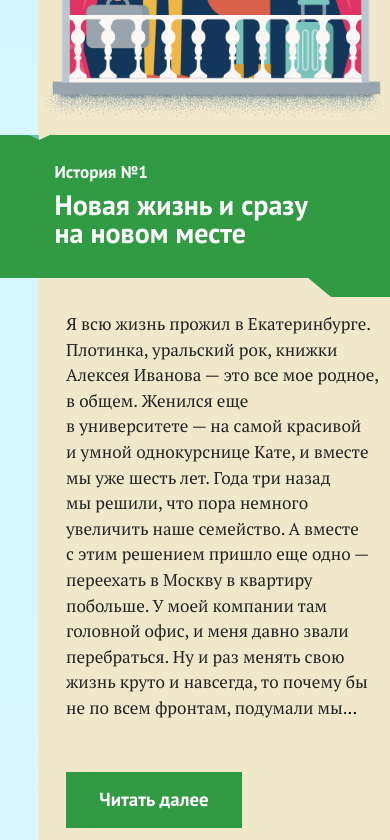
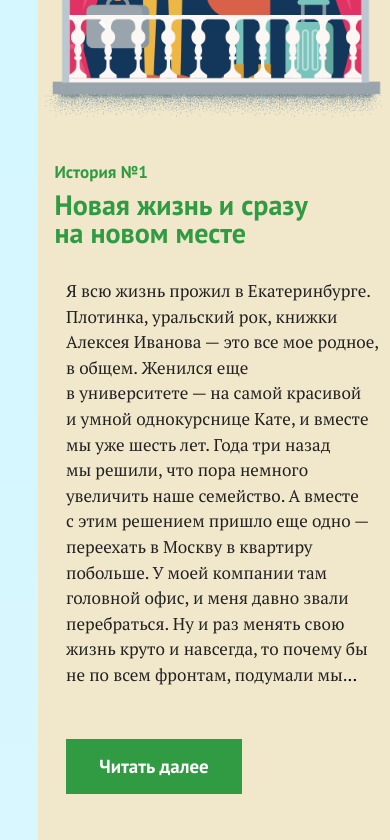
Before and after one commit to kamika9ze/lenta, a website: page src/index.html in a window 390 px wide. Shown: the part 960-1800 px from the top of the page. Drawn offline with nearby package versions, Linux system fonts and the light colour scheme; files that its build step writes are made by us from their sources; a script that the page names is missing.

Commit message:
new edits

```diff
--- a/src/assets/less/styles-sber.less
+++ b/src/assets/less/styles-sber.less
@@ -74,7 +74,6 @@ html {
 			font-family: "PTSerif";
 			color: #333333;
 			line-height: 1.556;
-			font-style: italic;
 			font-weight: bold;
 			text-align: left;
 			margin-bottom: 42px;
@@ -182,45 +181,45 @@ html {
 .section-history-title {
 	display: inline-block;
 	width: 100%;
-	background: #309b42;
+	// background: #309b42;
 	font-family: "PTSans";
 	font-size: 	32px;
 	line-height: 1;
-	color: rgb(255, 255, 255);
+	color: #309b42;
 	position: relative;
 	padding: 30px 10px 34px 0;
-	margin-bottom: 45px;
+	// margin-bottom: 45px;
 }
 .section-history-title-text {
 	font-family: "PTSans";
 	font-size: 	32px;
 	line-height: 1;
-	color: rgb(255, 255, 255);
+	color: #309b42;
 	position: relative;
     z-index: 5;
     font-weight: bold;
 }
-.section-history-title:before {
-	content: "";
-	width: 0;
-	height: 0;
-	border-style: solid;
-	border-width: 6px 12px 0 12px;
-	border-color: #d6f6ff transparent transparent transparent;
-	position: absolute;
-    left: -10px;
-    top: 0;
-    z-index: 2;
-}
-.section-history-title:after {
-	content: "";
-	width: 100px;
-	height: 100%;
-	right: 100%;
-	top: 0;
-	position: absolute;
-	background: #309b42;
-}
+// .section-history-title:before {
+// 	content: "";
+// 	width: 0;
+// 	height: 0;
+// 	border-style: solid;
+// 	border-width: 6px 12px 0 12px;
+// 	border-color: #d6f6ff transparent transparent transparent;
+// 	position: absolute;
+//     left: -10px;
+//     top: 0;
+//     z-index: 2;
+// }
+// .section-history-title:after {
+// 	content: "";
+// 	width: 100px;
+// 	height: 100%;
+// 	right: 100%;
+// 	top: 0;
+// 	position: absolute;
+// 	background: #309b42;
+// }
 .section-history-number {
 	font-size: 16px;
 	font-weight: bold;
@@ -228,7 +227,7 @@ html {
 	text-align: left;
 	width: 100%;
 	display: inline-block;
-	color: #fff;
+	color: #309b42;
 	margin-bottom: 10px;
 }
 .section-history-title-bg-bottom {
@@ -273,6 +272,7 @@ html {
 	height: 18px;
 	display: inline-block;
 	margin-left: 32px;
+	position: relative;
 }
 .section-history9 > div {
 	padding-bottom: 384px;
@@ -642,8 +642,9 @@ html {
 	.section-history-title {
 	    padding: 48px 10px 50px 27px;
 	    padding: 7.5vw 1.5625vw 7.8125vw 4.21875vw;
-	    margin-bottom: 55px;
-	    margin-bottom: 8.59375vw;
+	    // margin-bottom: 55px;
+	    // margin-bottom: 8.59375vw;
+	    margin-bottom: 0;
 	}
 	.section-history-title-bg-bottom {
 	    height: calc(100% + 32px);
@@ -813,18 +814,18 @@ html {
 	    left: initial;
 	    z-index: 3;
 	}
-	.section-history-title:before {
-		background: url('../images/SB/title-before-mobile.png') no-repeat;
-		background-size: contain;
-	    width: 33px;
-	    width: 5.15625vw;
-	    height: 8px;
-	    height: 1.25vw;
-	    border: none;
-	    left: -15.6px;
-	    left: -2.4375vw;
-	    top: -0.09vw;
-	}
+	// .section-history-title:before {
+	// 	background: url('../images/SB/title-before-mobile.png') no-repeat;
+	// 	background-size: contain;
+	//     width: 33px;
+	//     width: 5.15625vw;
+	//     height: 8px;
+	//     height: 1.25vw;
+	//     border: none;
+	//     left: -15.6px;
+	//     left: -2.4375vw;
+	//     top: -0.09vw;
+	// }
 
 	.footer {
 	    padding: 62px 43px 69px 38px;
--- a/src/index.html
+++ b/src/index.html
@@ -50,7 +50,7 @@
 					<div class="section-left">
 						<a href="http://www.sberbank.ru/ru/person/additional/accreditive?utm_source=Lenta_SP&utm_medium=Logo&utm_campaign=Lentaaccreditive" class="section-logo" onclick="gtag('event', 'logo-sberbank', { 'event_category': 'external', 'event_action': 'click', 'event_label': 'logo-sberbank', });" target="blank"><img src="./assets/images/SB/logo-sber.svg" alt=""></a>
 						<div class="section-title" data-aos="fade-down">Давай пожмем <br>друг другу руки</div>
-						<p data-aos="fade-up">Любая крупная сделка, в&nbsp;особенности&nbsp;та, что касается покупки или продажи недвижимости, может пойти не&nbsp;так гладко, как того хотят обе стороны. К&nbsp;чему стоит быть готовым и&nbsp;как избежать проблем с&nbsp;расчетами по&nbsp;сделке&nbsp;&mdash; в&nbsp;этом проекте <a href="http://www.sberbank.ru/ru/person/additional/accreditive?utm_source=Lenta_SP&utm_medium=hyperlink&utm_campaign=Lentaaccreditive" target="blank">Сбербанк</a> и&nbsp;<a href="https://lenta.ru" target="blank">Lenta.ru</a></p>
+						<p data-aos="fade-up">Любая крупная сделка, в&nbsp;особенности&nbsp;та, что касается покупки или продажи недвижимости, может пойти не&nbsp;так гладко, как того хотят обе стороны. К&nbsp;чему стоит быть готовым и&nbsp;как избежать проблем с&nbsp;расчетами по&nbsp;сделке&nbsp;&mdash; в&nbsp;этом проекте <a href="http://www.sberbank.ru/ru/person/additional/accreditive?utm_source=Lenta_SP&utm_medium=hyperlink&utm_campaign=Lentaaccreditive" target="blank">Сбербанка</a> и&nbsp;<a href="https://lenta.ru" target="blank">Lenta.ru</a></p>
 						<script src="https://yastatic.net/es5-shims/0.0.2/es5-shims.min.js"></script>
 						<script src="https://yastatic.net/share2/share.js"></script>
 						<div class="social img-none-dectope ya-share2" id="ya-share2" data-bare data-services="vkontakte,facebook,twitter,odnoklassniki" data-image="http://akkreditiv.lenta.ru/assets/images/SB/Social.jpg" data-description="" data-title="" data-url=""></div>
@@ -72,7 +72,6 @@
 						<div class="section-history-title" data-aos="flip-up">
 							<span class="section-history-number">История №1</span>
 							<span class="section-history-title-text">Новая жизнь и&nbsp;сразу на&nbsp;новом месте</span>
-							<span class="section-history-title-bg-bottom"></span>
 						</div>
 						<p data-aos="flip-down">Я&nbsp;всю жизнь прожил в&nbsp;Екатеринбурге. Плотинка, уральский рок, книжки Алексея Иванова&nbsp;&mdash; это все мое родное, в&nbsp;общем. Женился еще в&nbsp;университете&nbsp;&mdash; на&nbsp;самой красивой и&nbsp;умной однокурснице Кате, и&nbsp;вместе мы&nbsp;уже шесть лет. Года три назад мы&nbsp;решили, что пора немного увеличить наше семейство. А&nbsp;вместе с&nbsp;этим решением пришло еще одно&nbsp;&mdash; переехать в&nbsp;Москву в&nbsp;квартиру побольше. У&nbsp;моей компании там головной офис, и&nbsp;меня давно звали перебраться. Ну&nbsp;и&nbsp;раз менять свою жизнь круто и&nbsp;навсегда, то&nbsp;почему&nbsp;бы не&nbsp;по&nbsp;всем фронтам, подумали&nbsp;мы.</p>
 						<div class="section-history-hide-text">
@@ -99,7 +98,6 @@
 						<div class="section-history-title" data-aos="fade-right">
 							<span class="section-history-number">История №2</span>
 							<span class="section-history-title-text">Два миллиона рублей в&nbsp;коробке</span>
-							<span class="section-history-title-bg-bottom"></span>
 						</div>
 						<p data-aos="fade-up-right">Как-то раз ко&nbsp;мне через знакомых обратилась пожилая пара&nbsp;&mdash; Мария и&nbsp;Иван. Жили они где-то в&nbsp;районе полярного круга и&nbsp;после выхода на&nbsp;пенсию решились наконец переехать южнее&nbsp;&mdash; поближе к&nbsp;дочери. Квартиру я&nbsp;нашла быстро&nbsp;&mdash; отличная двушка во&nbsp;вторичке, тихий двор и&nbsp;большой парк рядом. Покупателям понравились и&nbsp;квартира, и&nbsp;продавцы. Сделку назначили на&nbsp;июнь. Платить решили наличными в&nbsp;присутствии нотариуса.</p>
 						<div class="section-history-hide-text">
@@ -128,7 +126,6 @@
 						<div class="section-history-title" data-aos="fade-left">
 							<span class="section-history-number">История №3</span>
 							<span class="section-history-title-text">Легендарный внедорожник в&nbsp;угоне</span>
-							<span class="section-history-title-bg-bottom"></span>
 						</div>
 						<p data-aos="fade-up">Я&nbsp;решилась на&nbsp;покупку первого авто в&nbsp;24&nbsp;года. Работала аудитором и&nbsp;получала хорошие деньги, так что на&nbsp;автомобиль скопила сама и&nbsp;невероятно этим гордилась. Однако на&nbsp;новую машину мечты мне все равно не&nbsp;хватало, и&nbsp;я&nbsp;решилась взять подержанную&nbsp;&mdash; на&nbsp;сайте объявлений я&nbsp;нашла легендарный японский внедорожник с&nbsp;не&nbsp;самым большим пробегом и&nbsp;по&nbsp;отличной цене.</p>
 						<div class="section-history-hide-text">
@@ -153,7 +150,6 @@
 						<div class="section-history-title" data-aos="zoom-in-right">
 							<span class="section-history-number">История №4</span>
 							<span class="section-history-title-text">Репродукция Рериха по&nbsp;цене оригинала</span>
-							<span class="section-history-title-bg-bottom"></span>
 						</div>
 						<p data-aos="zoom-out-left">Один из&nbsp;моих клиентов, большой бизнесмен, которому я&nbsp;оказывал юридические услуги, рассказал одну невероятную историю. В&nbsp;одну из&nbsp;своих поездок в&nbsp;США он&nbsp;на&nbsp;каком-то светском рауте познакомился с&nbsp;коллекционером. Тот долго нахваливал Россию и&nbsp;наших живописцев, а&nbsp;потом заявил, что в&nbsp;его коллекции есть три картины Рериха. И&nbsp;пригласил моего клиента и&nbsp;его жену в&nbsp;свой дом&nbsp;&mdash; оценить его частное собрание.</p>
 						<div class="section-history-hide-text">
@@ -179,7 +175,6 @@
 						<div class="section-history-title" data-aos="fade-right">
 							<span class="section-history-number">История №5</span>
 							<span class="section-history-title-text">Звенья квартирной цепи</span>
-							<span class="section-history-title-bg-bottom"></span>
 						</div>
 						<p>Пару лет назад я&nbsp;получил в&nbsp;наследство от&nbsp;бабушки квартиру&nbsp;&mdash; однушку в&nbsp;Марьиной Роще. Мне этот район нравился, но&nbsp;я&nbsp;как раз собирался жениться, и&nbsp;хотелось жилплощади побольше. Я&nbsp;выставил квартиру на&nbsp;продажу и&nbsp;начал искать двушку. Через пару месяцев идеальный вариант нашелся, но&nbsp;вот продать свою никак не&nbsp;получалось. То&nbsp;мне не&nbsp;нравились покупатели, то&nbsp;покупателям не&nbsp;нравилась цена. Когда я&nbsp;встретился с&nbsp;владельцами двухкомнатной квартиры, очень приветливой парой&nbsp;&mdash; Светланой и&nbsp;Кириллом, они рассказали, что сами тоже планируют переезжать&nbsp;&mdash; в&nbsp;трешку. Мы&nbsp;друг другу как-то сразу понравились, и&nbsp;они согласились подождать до&nbsp;тех пор, пока я&nbsp;не&nbsp;продам свою однокомнатную.</p>
 						<div class="section-history-hide-text">
@@ -205,8 +200,7 @@
 					<div class="section-left">
 						<div class="section-history-title" data-aos="zoom-in-left">
 							<span class="section-history-number">История №6</span>
-							<span class="section-history-title-text">&laquo;Бьюик&raquo; за&nbsp;стоимость двухкомнатной квартиры</span>
-							<span class="section-history-title-bg-bottom"></span>
+							<span class="section-history-title-text">&laquo;Бьюик&raquo; по&nbsp;цене двухкомнатной квартиры</span>
 						</div>
 						<p data-aos="zoom-in-right">Я&nbsp;полюбил олдтаймеры в&nbsp;детстве. Началось все после темно-красного &laquo;бьюика&raquo; из&nbsp;&laquo;Назад в&nbsp;будущее&raquo;. Он&nbsp;появился там буквально на&nbsp;пару секунд, но&nbsp;я&nbsp;сразу понял, что это одна из&nbsp;самых красивых машин на&nbsp;свете. Ну&nbsp;и&nbsp;лет с&nbsp;пяти я&nbsp;мечтал, что вырасту и&nbsp;обязательно куплю себе такой.</p>
 						<div class="section-history-hide-text">
@@ -233,7 +227,6 @@
 						<div class="section-history-title" data-aos="flip-up">
 							<span class="section-history-number">История №7</span>
 							<span class="section-history-title-text">Деловой подход без эмоций</span>
-							<span class="section-history-title-bg-bottom"></span>
 						</div>
 						<p data-aos="flip-down">Пару лет назад мы&nbsp;с&nbsp;женой вышли на&nbsp;пенсию и&nbsp;решили переехать на&nbsp;мою малую родину&nbsp;&mdash; в&nbsp;небольшой башкирский городок под Уфой. Раньше там был родительский дом, но&nbsp;его пришлось продать&nbsp;&mdash; по&nbsp;финансовым причинам. Теперь я&nbsp;понимаю, что это было одно из&nbsp;самых глупых решений в&nbsp;моей жизни, но&nbsp;что уж&nbsp;теперь сожалеть.</p>
 						<div class="section-history-hide-text">
@@ -261,7 +254,6 @@
 						<div class="section-history-title" data-aos="fade-right" data-aos-duration="500">
 							<span class="section-history-number">История №8</span>
 							<span class="section-history-title-text">История о&nbsp;переезде в&nbsp;&laquo;Лимассол-град&raquo;</span>
-							<span class="section-history-title-bg-bottom"></span>
 						</div>
 						<p data-aos="fade-left" data-aos-duration="500">Я&nbsp;очень люблю море. Каждый год я&nbsp;летала к&nbsp;морскому побережью минимум дважды&nbsp;&mdash; зимой, когда от&nbsp;московской погоды хочется выть, и&nbsp;осенью&nbsp;&mdash; чтобы продлить лето. В&nbsp;январе я&nbsp;чаще всего бывала в&nbsp;Таиланде, а&nbsp;вот осень мне всегда нравилась турецкая или кипрская. Жара спадает, море, наоборот, теплеет, на&nbsp;пляжах мало людей, на&nbsp;улицах почти нет толп соотечественников. Еще в&nbsp;свой первый визит на&nbsp;Кипр я&nbsp;познакомилась в&nbsp;Лимасоле с&nbsp;местной девушкой Сандрой. Мы&nbsp;подружились, она даже пару раз прилетала ко&nbsp;мне к&nbsp;Москву, а&nbsp;мне больше не&nbsp;нужно было жить в&nbsp;киприотских отелях&nbsp;&mdash; она любезно предоставляла мне комнату в&nbsp;своем доме.</p>
 						<div class="section-history-hide-text">
@@ -288,11 +280,10 @@
 					<img src="./assets/images/SB/dove2.png" alt="" class="img-mobile-section92 img-none-dectope">
 					<img src="./assets/images/SB/section-history-img28(2).png" alt="" class="section-history-img28 img-none-dectope">
 					<div class="section-left">
-					<img src="./assets/images/SB/img-mobile-section9.png" alt="" class="img-mobile-section9">
+					<img src="./assets/images/SB/img-mobile-section9.2.png" alt="" class="img-mobile-section9">
 						<div class="section-history-title" data-aos="fade-left">
 							<span class="section-history-number">История №9</span>
 							<span class="section-history-title-text">Бизнес, о&nbsp;котором&nbsp;Вы мечтали</span>
-							<span class="section-history-title-bg-bottom"></span>
 						</div>
 						<p data-aos="fade-right">Устроив семейную жизнь и&nbsp;устав работать на&nbsp;боссов, я&nbsp;решил, что хочу заниматься бизнесом. Первые полгода прошли в&nbsp;поисках золотой жилы. Вместе с&nbsp;другом мы&nbsp;рассматривали самые разные варианты&nbsp;&mdash; от&nbsp;цветочных магазинов до&nbsp;службы такси. Но&nbsp;в&nbsp;цветах мы&nbsp;не&nbsp;очень разбирались, а&nbsp;такси-агрегаторы уже пришли в&nbsp;Россию&nbsp;&mdash; пришлось думать дальше. В&nbsp;итоге мы&nbsp;остановились на&nbsp;своей стройфирме. Моя мама всю жизнь проработала архитектором, а&nbsp;отец до&nbsp;пенсии был прорабом, и&nbsp;эта сфера мне психологически казалась близкой и&nbsp;понятной. </p>
 						<div class="section-history-hide-text">
```
Also changed, not shown: src/parts/footer.html (+1 -1 lines), src/assets/css/styles-sber.css, src/assets/images/SB/img-mobile-section9.2.png (added).
